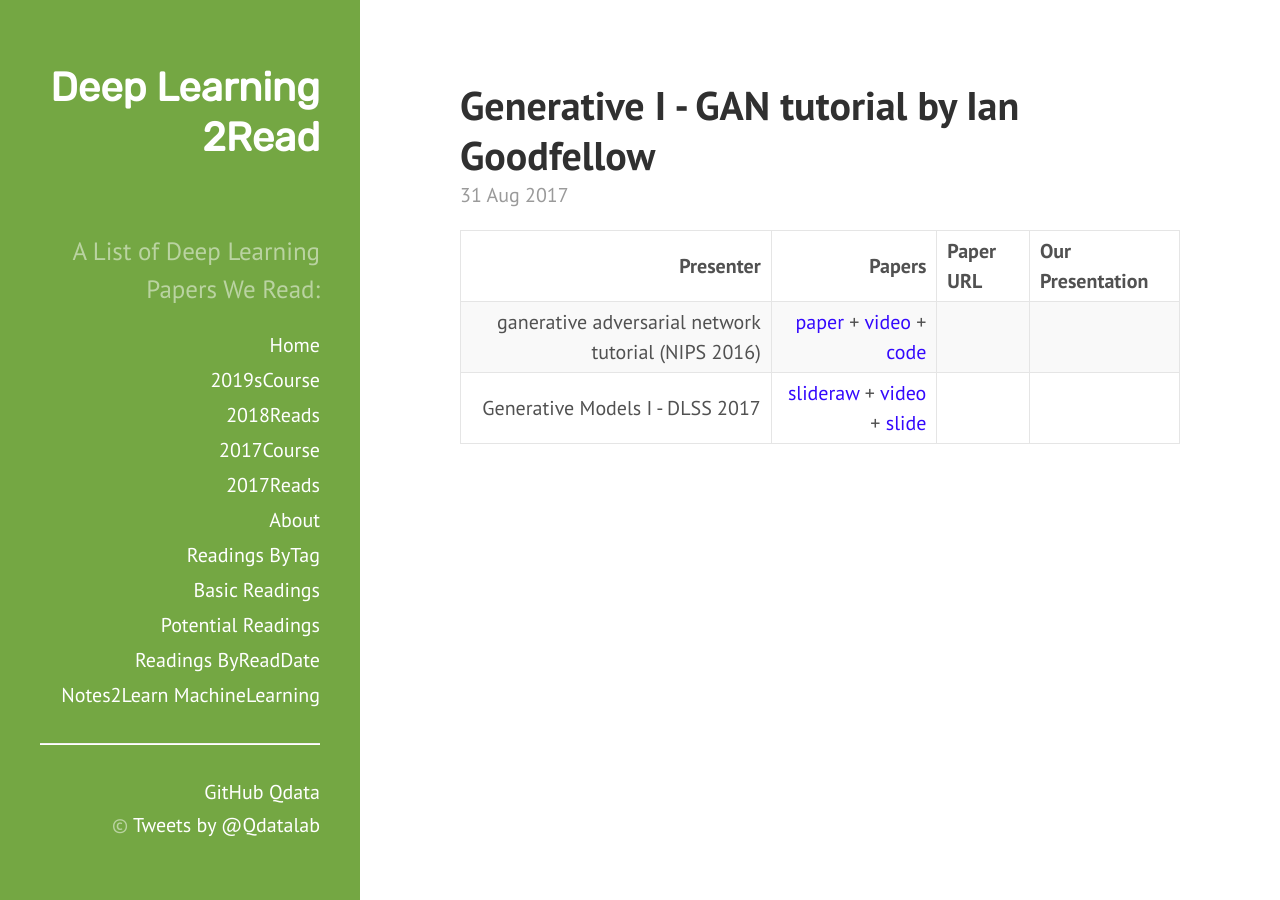
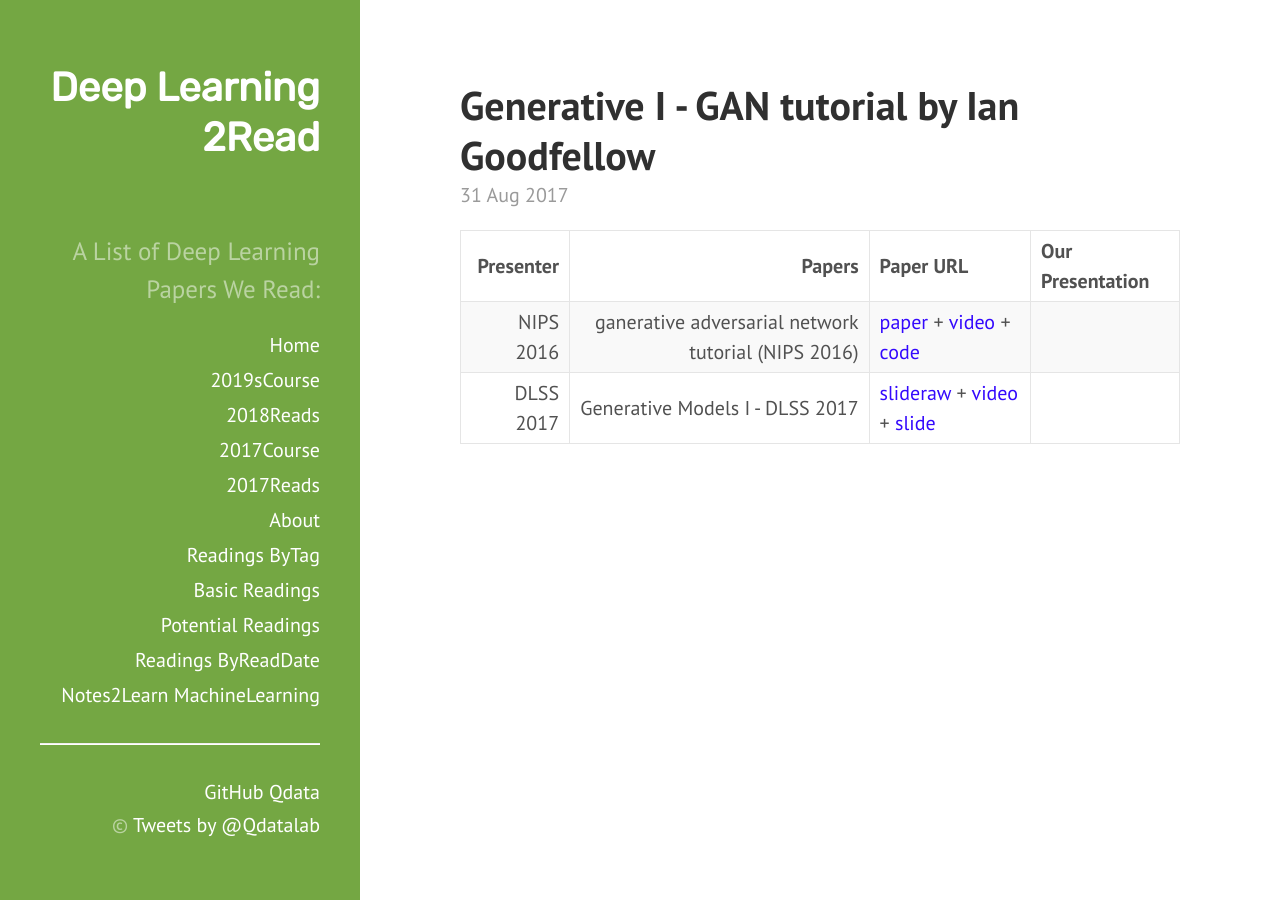
Before and after one commit to QData/deep2Read, a Jekyll site: the page built from _posts/2017-08-31-.md, in a window 1280 px wide. Built offline with Jekyll 4.4.1, drawn with Linux system fonts in a browser that asks for light colours.

Commit message:
two more formatting issues

```diff
--- a/_posts/2017-08-31-.md
+++ b/_posts/2017-08-31-.md
@@ -10,5 +10,5 @@ categories: 2017Course
 
 | Presenter | Papers | Paper URL| Our Presentation |
 | -----: | ---------------------------: | :----- | :----- |
-| ganerative adversarial network tutorial (NIPS 2016) | [paper](https://arxiv.org/abs/1701.00160) + [video](https://www.youtube.com/watch?v=AJVyzd0rqdc) + [code](https://github.com/hwalsuklee/tensorflow-generative-model-collections)|
-| Generative Models I - DLSS 2017 | [slideraw](https://drive.google.com/file/d/0ByUKRdiCDK7-bTgxTGoxYjQ4NW8/view) + [video](http://videolectures.net/deeplearning2017_goodfellow_generative_models/) + [slide](http://videolectures.net/site/normal_dl/tag=1129751/deeplearning2017_goodfellow_generative_models_01.pdf) |
+| NIPS 2016 | ganerative adversarial network tutorial (NIPS 2016) | [paper](https://arxiv.org/abs/1701.00160) + [video](https://www.youtube.com/watch?v=AJVyzd0rqdc) + [code](https://github.com/hwalsuklee/tensorflow-generative-model-collections)|
+| DLSS 2017 | Generative Models I - DLSS 2017 | [slideraw](https://drive.google.com/file/d/0ByUKRdiCDK7-bTgxTGoxYjQ4NW8/view) + [video](http://videolectures.net/deeplearning2017_goodfellow_generative_models/) + [slide](http://videolectures.net/site/normal_dl/tag=1129751/deeplearning2017_goodfellow_generative_models_01.pdf) |
```
Also changed, not shown: _posts/2019-01-25-gnn.md (+1 -1 lines).
